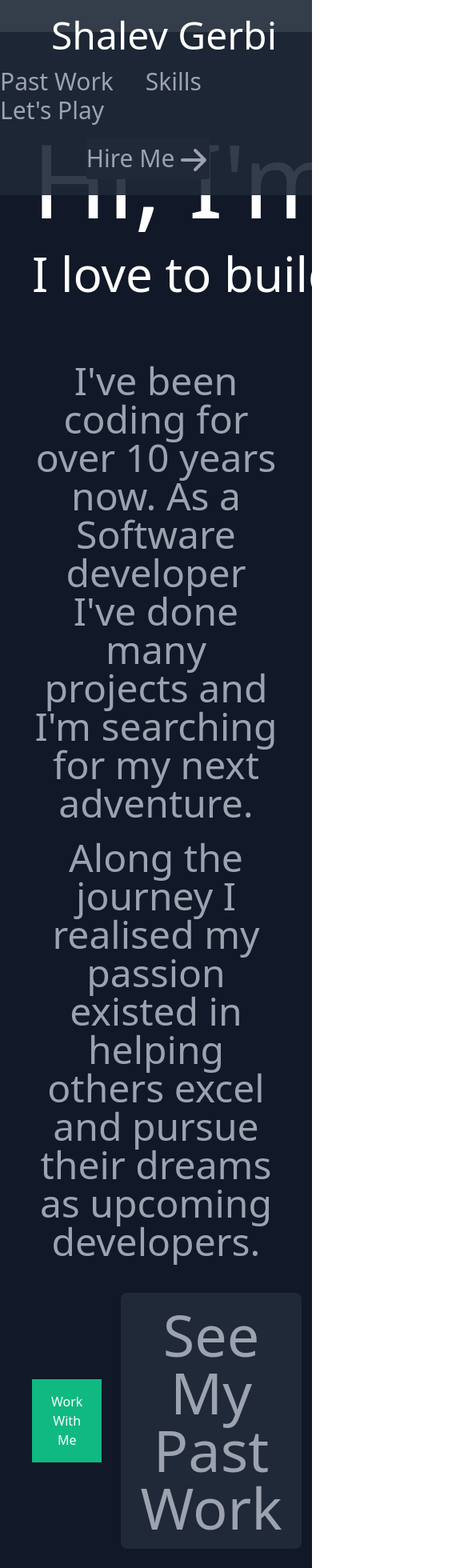
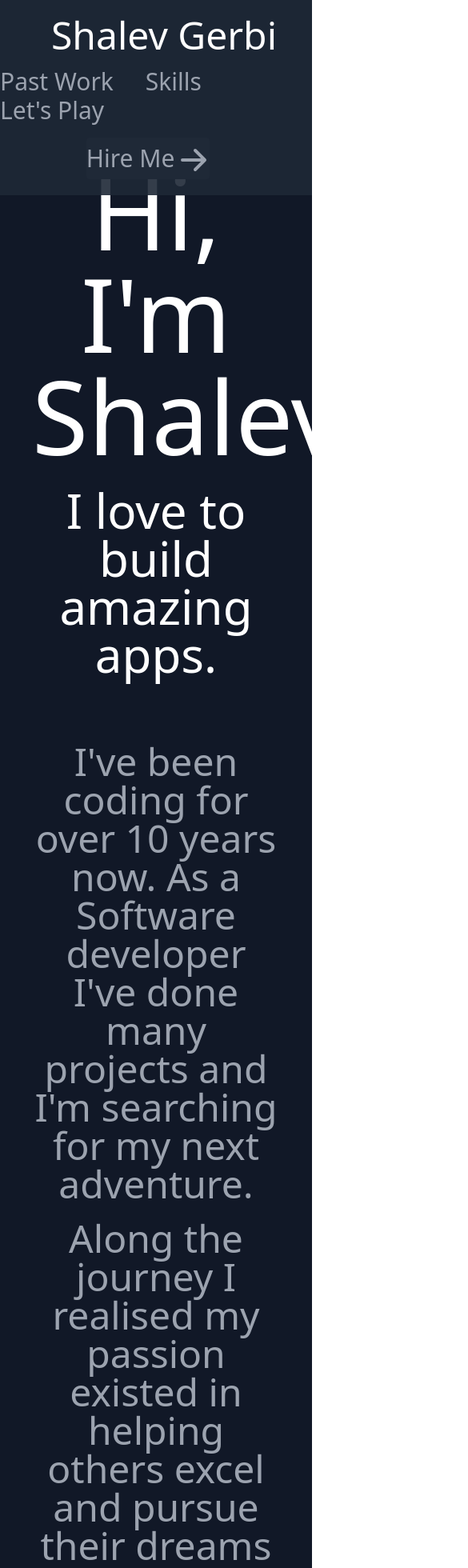
Before and after one commit to shalevgerbi/my-website, a React (Create React App) app: page / in a window 390 px wide. Shown: the top 1960 px of the page at 80% size, 585 px wide, since content can reach past the window. Built offline with nearby package versions, Linux system fonts and the light colour scheme; no server answers.

Commit message:
Responsive for medium devices

```diff
--- a/src/App.js
+++ b/src/App.js
@@ -17,7 +17,7 @@ export default function App() {
 
 
   return (
-    <main className="text-gray-400 bg-gray-900 body-font scroll-smooth w-screen">
+    <main className="text-gray-400 bg-gray-900 body-font scroll-smooth h-fit w-screen">
       <Navbar />
       <About />
       <Projects />
--- a/src/components/About.js
+++ b/src/components/About.js
@@ -3,17 +3,17 @@ import Link from "react-scroll/modules/components/Link";
 import image from ".././images/coding1.jpg";
 export default function About() {
   return (
-    <section id="about" className="relative sm:static h-full w-full ">
-      <div className="lg:container container-lg mx-auto lg:flex px-10 py-20 md:flex-row flex-col items-center w-full mt-10 lg:mt-0">
+    <section id="about" className="relative sm:static pt-10 w-screen ">
+      <div className="lg:container container mx-auto lg:flex px-10 py-20 md:flex-row flex-col items-center w-full mt-10 lg:mt-0">
         <div
           id="scale-up-left"
-          className="lg:flex-grow lg:w-1/2 lg:pr-24  lg:flex lg:flex-col md:items-start lg:text-left mb-16 md:mb-0 items-center text-center"
+          className="lg:flex-grow lg:w-1/2  lg:pr-24  lg:flex lg:flex-col md:items-start lg:text-left mb-16 md:mb-0 items-center text-center"
         >
-          <h1 className="mt-10 lg:mt-0 text-center lg:text-center title-font text-9xl lg:text-4xl font-medium text-white whitespace-nowrap">
+          <h1 className="mt-10 lg:mt-0 text-center sm:whitespace-normal md:text-5xl lg:text-center title-font text-9xl lg:text-4xl font-medium text-white lg:whitespace-nowrap">
             Hi, I'm Shalev.
             </h1>
             <br  />
-            <h1 className="text-center m-0 title-font text-6xl lg:text-4xl mb-4 font-medium text-white whitespace-nowrap">I love to build amazing apps.</h1>
+            <h1 className="text-center m-0 title-font text-6xl md:text-5xl lg:text-4xl mb-4 font-medium text-white lg:whitespace-nowrap">I love to build amazing apps.</h1>
 
           <p className="mt-20 text-center align-center mb-5 text-5xl lg:inline-block lg:text-left lg:text-3xl">
             I've been coding for over 10 years now. As a Software developer I've
@@ -23,22 +23,27 @@ export default function About() {
             the journey I realised my passion existed in helping others excel
             and pursue their dreams as upcoming developers.
           </p>
-          <div className="mt-10 flex items-center ml-0 mr-0 ">
+          <div className="w-full mt-10 flex items-center ml-0 mr-0 ">
             <Link
               to="contact"
-              className="p-5 text-center cursor-pointer inline-flex text-white bg-green-500 border-0 py-4 px-6 focus:outline-none hover:bg-green-600 lg:rounded lg:text-lg sm:text-7xl"
+              className="w-1/2 h-1/2 text-center m-auto cursor-pointer inline-flex text-white bg-green-500 border-0  lg:py-3 py-4  focus:outline-none hover:bg-green-600 lg:rounded lg:text-lg text-6xl md:text-4xl"
               smooth={true}
               duration={1000}
             >
+              <label className="m-auto text-center">
               Work With Me
+              </label>
+
             </Link>
             <Link
               to="projects"
               smooth={true}
               duration={1000}
-              className="p-5 text-center cursor-pointer ml-6 inline-flex text-gray-400 bg-gray-800 border-0 py-4 px-6 focus:outline-none hover:bg-gray-700 hover:text-white rounded-lg lg:text-lg text-7xl"
+              className="w-1/2 h-1/2 m-auto text-center cursor-pointer ml-6 inline-flex text-gray-400 bg-gray-800 border-0 lg:py-3  py-4 focus:outline-none hover:bg-gray-700 hover:text-white rounded-lg lg:text-lg text-6xl md:text-4xl"
             >
+              <label className="m-auto text-center">
               See My Past Work
+              </label>
             </Link>
           </div>
         </div>
--- a/src/components/Contact.js
+++ b/src/components/Contact.js
@@ -41,7 +41,7 @@ export default function Contact() {
   }
 
   return (
-    <section id="contact" className="lg:w-full lg:h-full relative mb-42">
+    <section id="contact" className="lg:w-screen md:fit h-full lg:h-full relative mb-42">
       <div className="mt-5 mb-20 w-1/2 h-1/2 lg:w-56 m-auto container border-2 rounded-3xl lg:rounded-xl hover:opacity-70 ">
         <a href={pdf} className="items-center">
           <div className="flex">
@@ -52,7 +52,7 @@ export default function Contact() {
           </div>
         </a>
       </div>
-      <div className="container-lg  h-screen lg:h-screen  w-full px-5 py-10 mx-auto lg:flex flex-nowrap">
+      <div className="container-lg  h-fit lg:h-screen  w-full px-5 py-10 mx-auto lg:flex flex-nowrap">
         <div className="lg:h-full lg:w-2/3 bg-gray-900 rounded-lg overflow-hidden ml-10 mr-10 p-10 h-1/2 flex items-end justify-start relative">
           <iframe
             width="100%"
@@ -94,14 +94,14 @@ export default function Contact() {
           ref={form}
           onSubmit={sendEmail}
           name="contact"
-          className="lg:w-1/3 flex flex-col md:ml-auto w-full md:py-8 mt-8 md:mt-0"
+          className="lg:w-1/3 flex flex-col md:ml-auto h-fit w-full  mt-8 md:mt-0"
         >
           <h2 className="text-center text-white text-7xl lg:text-3xl mb-1 font-medium title-font">
             Hire Me
           </h2>
           <p className="text-center lg:text-lg text-5xl leading-relaxed mb-5">
-            If you would like to here more about me,
-            <br /> send me an Email
+            If you would like to hear more about me,
+            <br /> send me an Email.
           </p>
           <div className="relative mb-4 w-full">
             <label htmlFor="name" className="mb-10 lg:mt-0 leading-7 text-5xl lg:text-sm text-gray-400">
--- a/src/components/Footer.js
+++ b/src/components/Footer.js
@@ -4,8 +4,8 @@ import { ChevronUpIcon } from "@heroicons/react/outline";
 import Link from "react-scroll/modules/components/Link";
 export default function Footer() {
   return (
-      <section className="footer h-full bg-black pt-5 mt-5">
-    <div className="w-full lg:w-1/2 align-center m-auto place-content-center">
+      <section className="footer h-fit bg-black pt-5 mt-5">
+    <div className="w-full lg:w-1/2  align-center m-auto place-content-center">
       <div className="w-full lg:w-1/2 align-center m-auto">
         <Link to="about" smooth="true" className="">
           <ChevronUpIcon
--- a/src/components/Navbar.js
+++ b/src/components/Navbar.js
@@ -3,7 +3,7 @@ import React from "react";
 import Link from "react-scroll/modules/components/Link";
 export default function Navbar() {
   return (
-    <section className="w-full bg-gray-800 fixed md:sticky top-0 z-50 bg-opacity-90">
+    <section className="w-screen bg-gray-800 fixed md:sticky top-0 z-50 bg-opacity-90">
       <div className="flex flex-wrap  pt-5 pb-5 flex-col md:flex-row items-center">
         <p className="ml-5 title-font font-medium text-white mb-4  md:mb-0">
           <Link
--- a/src/components/Projects.js
+++ b/src/components/Projects.js
@@ -4,7 +4,7 @@ import { projects } from "../data";
 
 export default function Projects() {
   return (
-    <section id="projects" className="container-lg h-screen w-screen lg:h-full text-gray-400 bg-gray-900 body-font">
+    <section id="projects" className="h-fit w-screen lg:w-full lg:h-full text-gray-400 bg-gray-900 body-font">
       <div className="lg:container-lg fill mx-auto text-center lg:px-14">
         <div className="flex  flex-col w-full mb-20">
           <CodeIcon className="mx-auto inline-block lg:w-10 mb-4 w-40" />
--- a/src/components/Skills.js
+++ b/src/components/Skills.js
@@ -4,7 +4,7 @@ import { skills } from '../data';
 
 export default function Skills() {
   return (
-    <section id="skills" className="container-lg w-screen h-screen lg:mt-48 md:mt-48">
+    <section id="skills" className="container-lg w-screen h-full lg:mt-48 md:mt-48">
       <div className="w-full h-full px-5 mb-10 mx-auto">
         <div className="text-center mb-20">
           <ChipIcon className="w-40 lg:w-10 inline-block mb-4" />
```
